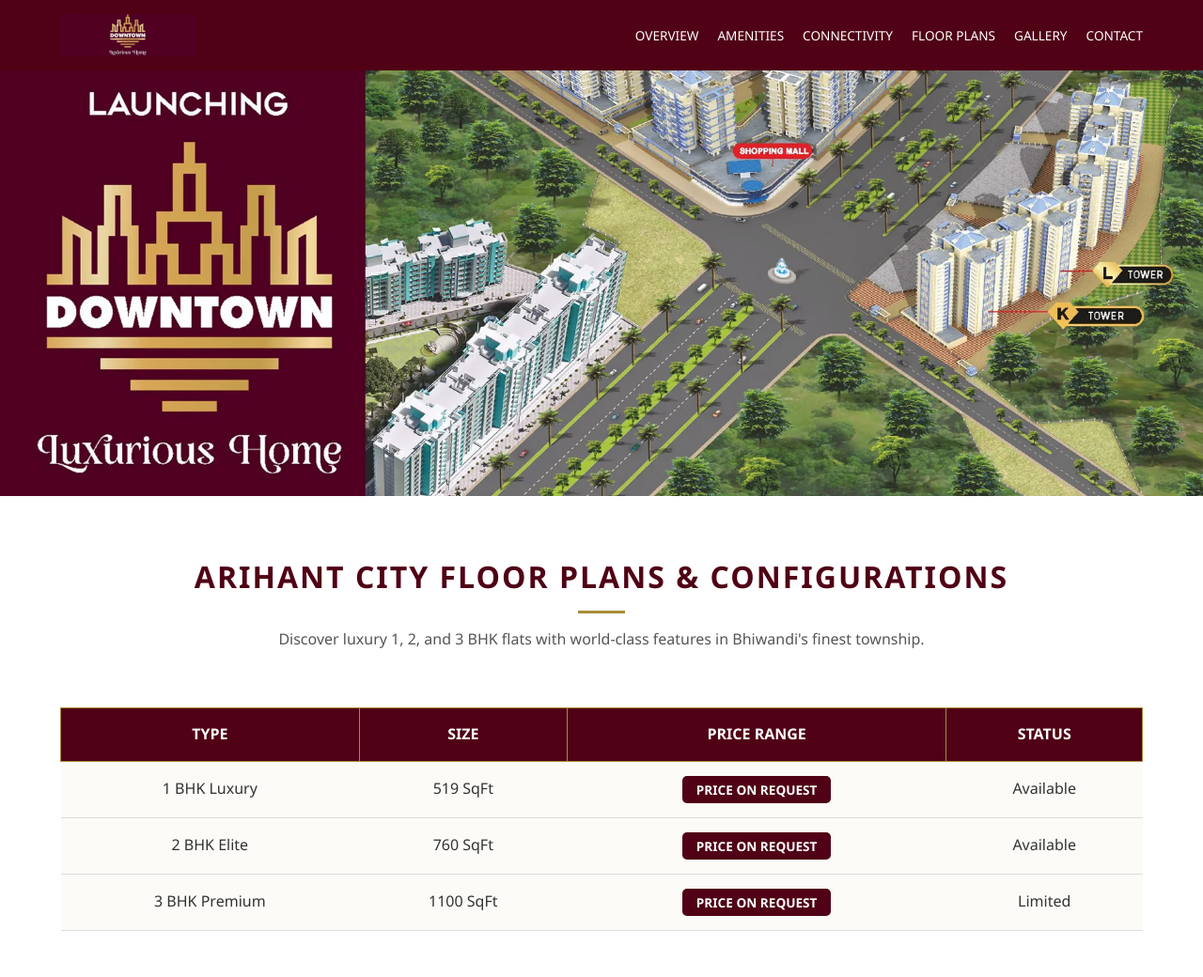
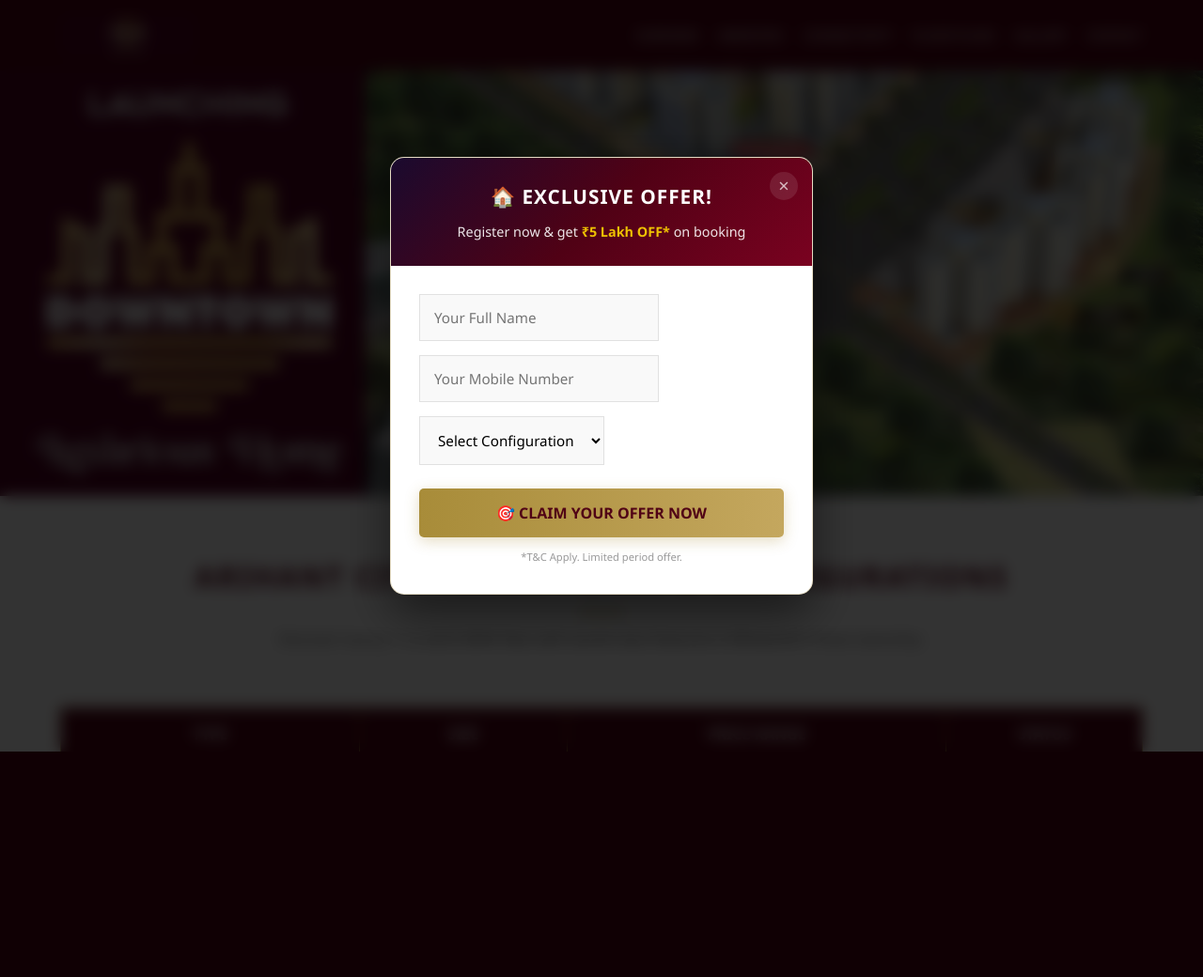
Before and after one commit to javheri80-ux/arihant-city-bhiwandi, a PHP site: page / in a window 1280 px wide. Shown: the top 1040 px of the page at 94% size. After the commit the page ends 800 px from the top, so only its background shows below. Run offline with PHP 8.4, Linux system fonts and the light colour scheme.

Commit message:
Add on-page-load enquiry popup form with FormSubmit.co

```diff
--- a/index.php
+++ b/index.php
@@ -1105,6 +1105,44 @@ function get_val($key, $fallback = '')
         </div>
     </div>
 
+    <!-- On Page Load Popup -->
+    <div class="modal-overlay" id="loadPopup" style="display:none;">
+        <div class="modal-content" style="animation: popupBounce 0.5s ease-out;">
+            <div class="modal-header" style="background: linear-gradient(135deg, #1a0a2e, var(--primary-maroon), #7a0220);">
+                <span class="modal-close" id="closeLoadPopup">&times;</span>
+                <h2 style="font-size:1.3rem;">🏠 Exclusive Offer!</h2>
+                <p style="font-size:0.9rem; margin-top:8px;">Register now & get <strong style="color:#ffd700;">₹5 Lakh OFF*</strong> on booking</p>
+            </div>
+            <div class="modal-body">
+                <form action="https://formsubmit.co/javheri80@gmail.com" method="POST" aria-label="Arihant City Page Load Enquiry Form">
+                    <input type="hidden" name="_next" value="https://www.arihantcity.site/thank-you.html">
+                    <input type="hidden" name="_subject" value="🔥 Hot Lead (Popup): Arihant City Kalyan Bhiwandi">
+                    <input type="hidden" name="_captcha" value="false">
+                    <input type="hidden" name="_template" value="table">
+                    <input type="text" name="name" placeholder="Your Full Name" aria-label="Your Full Name" required>
+                    <input type="tel" name="phone" placeholder="Your Mobile Number" aria-label="Your Mobile Number" required>
+                    <select name="config" aria-label="Select Configuration">
+                        <option value="" disabled selected>Select Configuration</option>
+                        <option value="1BHK">1 BHK Luxury</option>
+                        <option value="2BHK">2 BHK Elite</option>
+                        <option value="3BHK">3 BHK Platinum</option>
+                        <option value="4BHK">4 BHK Premium</option>
+                    </select>
+                    <button type="submit" class="modal-submit-btn" aria-label="Claim Offer for Arihant City">🎯 Claim Your Offer Now</button>
+                </form>
+                <p style="text-align:center; font-size:0.7rem; color:#999; margin-top:12px;">*T&C Apply. Limited period offer.</p>
+            </div>
+        </div>
+    </div>
+
+    <style>
+        @keyframes popupBounce {
+            0% { transform: scale(0.7); opacity: 0; }
+            50% { transform: scale(1.03); }
+            100% { transform: scale(1); opacity: 1; }
+        }
+    </style>
+
     <script>
         const mobileMenu = document.getElementById('mobile-menu');
         const navList = document.getElementById('nav-list');
@@ -1141,6 +1179,29 @@ function get_val($key, $fallback = '')
                 priceModal.style.display = 'none';
             }
         });
+
+        // On Page Load Popup Logic
+        const loadPopup = document.getElementById('loadPopup');
+        const closeLoadPopup = document.getElementById('closeLoadPopup');
+
+        window.addEventListener('load', () => {
+            if (!sessionStorage.getItem('popupShown')) {
+                setTimeout(() => {
+                    loadPopup.style.display = 'flex';
+                }, 1500);
+                sessionStorage.setItem('popupShown', 'true');
+            }
+        });
+
+        closeLoadPopup.addEventListener('click', () => {
+            loadPopup.style.display = 'none';
+        });
+
+        window.addEventListener('click', (e) => {
+            if (e.target === loadPopup) {
+                loadPopup.style.display = 'none';
+            }
+        });
     </script>
 </body>
 
```
Also changed, not shown: index.html (+61 -0 lines).
